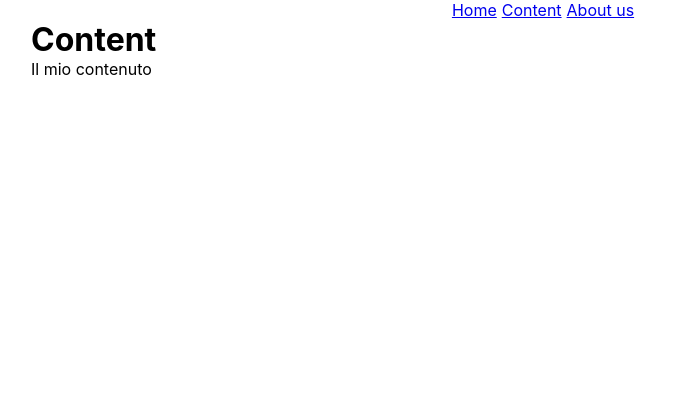
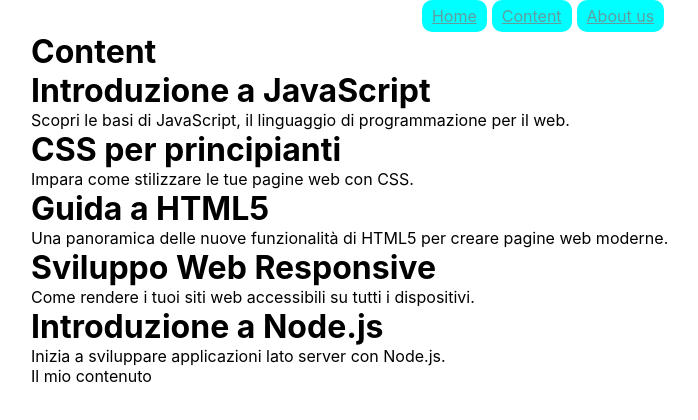
Before and after one commit to francescocifaldi/react-router, a React (Vite) app: page /content in a window 1280 px wide. Shown: the top 420 px of the page, without its empty margins (97-795 px from the left). Built offline with nearby package versions, Linux system fonts and the light colour scheme.

Commit message:
ADD navlink btn style, miss active

```diff
--- a/src/components/Nav.jsx
+++ b/src/components/Nav.jsx
@@ -8,9 +8,9 @@
                 <div className="container">
                     <div className={style.navbar}>
                         <ul className={style.menu}>
-                            <li><NavLink to="/">Home</NavLink></li>
-                            <li><NavLink to="/content">Content</NavLink></li>
-                            <li><NavLink to="/about-us">About us</NavLink></li>
+                            <NavLink className={style.btn} to="/">Home</NavLink>
+                            <NavLink className={style.btn} to="/content">Content</NavLink>
+                            <NavLink className={style.btn} to="/about-us">About us</NavLink>
                         </ul>
                     </div>
                 </div>
--- a/src/components/Nav.module.css
+++ b/src/components/Nav.module.css
@@ -8,3 +8,17 @@
     justify-content: space-between;
     gap: 5px
 }
+
+.btn {
+    background-color: aqua;
+    color: cadetblue;
+    border: none;
+    border-radius: 10px;
+    line-height: 2rem;
+    padding: 0 10px;
+}
+
+.active {
+    background-color: brown;
+    color: white;
+}
--- a/src/pages/Content.jsx
+++ b/src/pages/Content.jsx
@@ -1,8 +1,47 @@
+const posts = [
+    {
+        id: 1,
+        titolo: "Introduzione a JavaScript",
+        descrizione: "Scopri le basi di JavaScript, il linguaggio di programmazione per il web."
+    },
+    {
+        id: 2,
+        titolo: "CSS per principianti",
+        descrizione: "Impara come stilizzare le tue pagine web con CSS."
+    },
+    {
+        id: 3,
+        titolo: "Guida a HTML5",
+        descrizione: "Una panoramica delle nuove funzionalità di HTML5 per creare pagine web moderne."
+    },
+    {
+        id: 4,
+        titolo: "Sviluppo Web Responsive",
+        descrizione: "Come rendere i tuoi siti web accessibili su tutti i dispositivi."
+    },
+    {
+        id: 5,
+        titolo: "Introduzione a Node.js",
+        descrizione: "Inizia a sviluppare applicazioni lato server con Node.js."
+    }
+];
+
+// import { posts } from '../posts'
+
+
 export default function Content() {
     return (
         <>
             <div className="container">
                 <h1>Content</h1>
+                {posts.map((post) => (
+                    <div key={post.id}>
+                        <h1>{post.titolo}</h1>
+                        <p>{post.descrizione}</p>
+                    </div>
+                ))
+
+                }
                 <p>Il mio contenuto</p>
             </div>
         </>
```
